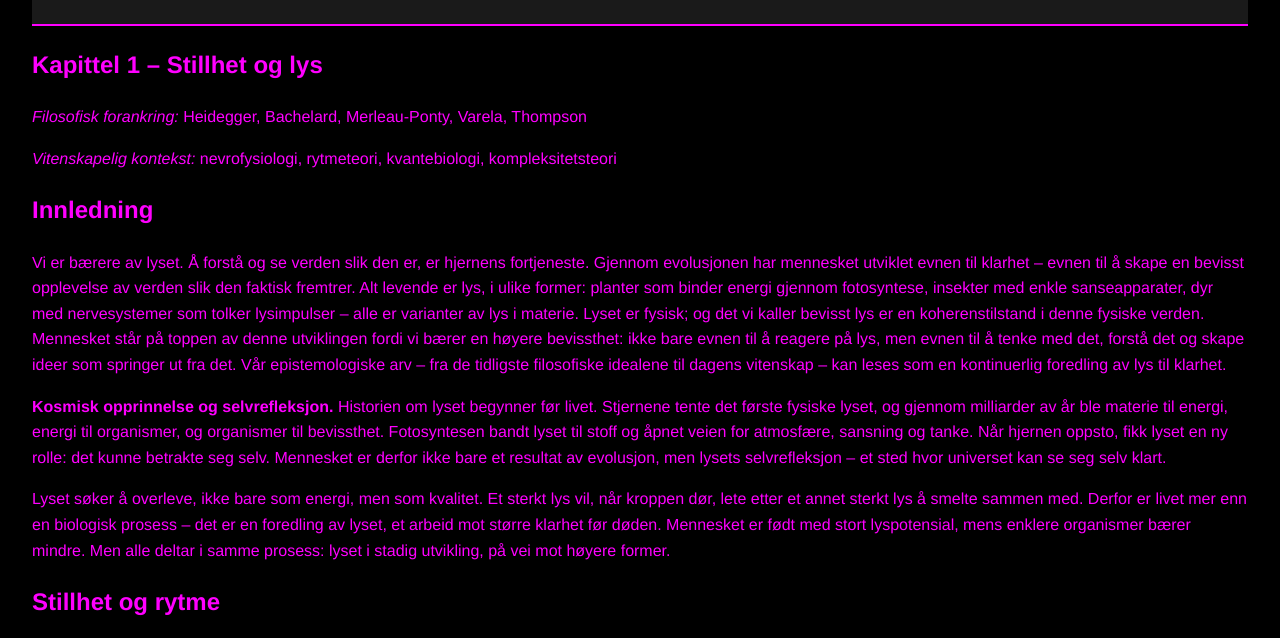
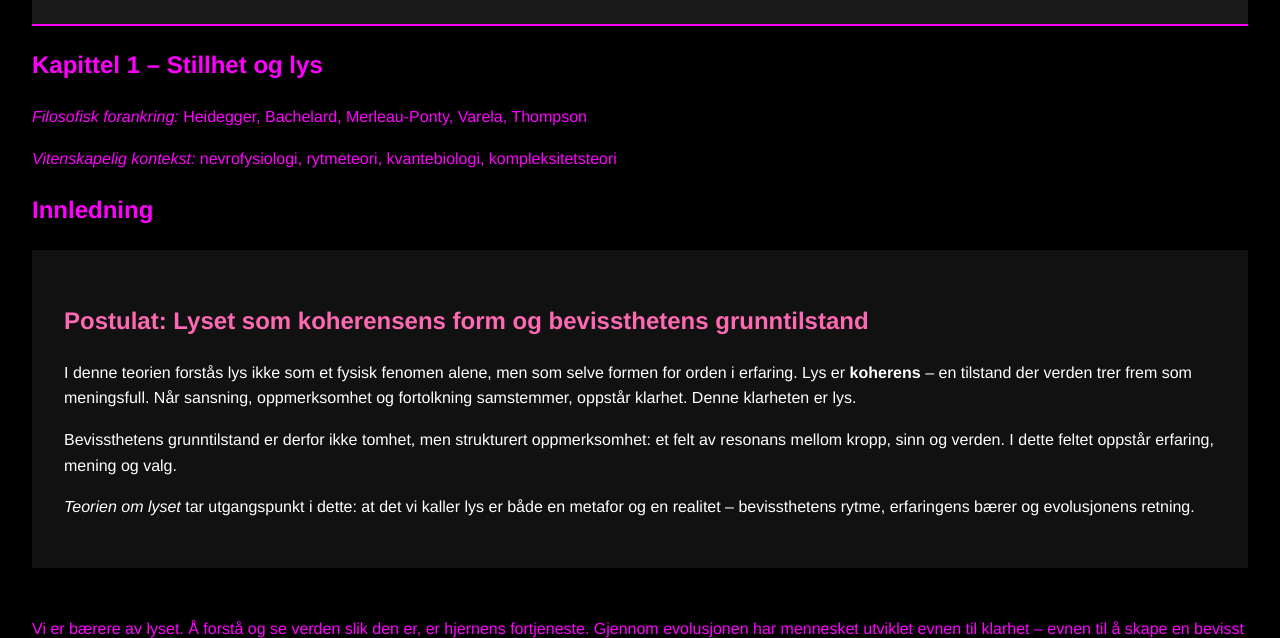
Before and after one commit to Paradispartiet/Teorien-om-lyset, a plain HTML site: page index.html in a window 1280 px wide. Shown: the part 134-772 px from the top of the page. Drawn offline with Linux system fonts and the light colour scheme.

Commit message:
Update index.html

```diff
--- a/index.html
+++ b/index.html
@@ -19,6 +19,24 @@
   <p class="meta"><em>Vitenskapelig kontekst:</em> nevrofysiologi, rytmeteori, kvantebiologi, kompleksitetsteori</p>
 
   <h2>Innledning</h2>
+
+    <section id="postulat-kap1" style="padding: 2rem; background-color: #111; color: #fff;">
+  <h2 style="color: hotpink;">Postulat: Lyset som koherensens form og bevissthetens grunntilstand</h2>
+  <p>
+    I denne teorien forstås lys ikke som et fysisk fenomen alene, men som selve formen for orden i erfaring.
+    Lys er <strong>koherens</strong> – en tilstand der verden trer frem som meningsfull. Når sansning, oppmerksomhet og
+    fortolkning samstemmer, oppstår klarhet. Denne klarheten er lys.
+  </p>
+  <p>
+    Bevissthetens grunntilstand er derfor ikke tomhet, men strukturert oppmerksomhet: et felt av resonans mellom kropp,
+    sinn og verden. I dette feltet oppstår erfaring, mening og valg.
+  </p>
+  <p>
+    <em>Teorien om lyset</em> tar utgangspunkt i dette: at det vi kaller lys er både en metafor og en realitet –
+    bevissthetens rytme, erfaringens bærer og evolusjonens retning.
+  </p>
+</section>
+
   <p>Vi er bærere av lyset. Å forstå og se verden slik den er, er hjernens fortjeneste. Gjennom evolusjonen har mennesket utviklet evnen til klarhet – evnen til å skape en bevisst opplevelse av verden slik den faktisk fremtrer. Alt levende er lys, i ulike former: planter som binder energi gjennom fotosyntese, insekter med enkle sanseapparater, dyr med nervesystemer som tolker lysimpulser – alle er varianter av lys i materie. Lyset er fysisk; og det vi kaller bevisst lys er en koherenstilstand i denne fysiske verden. Mennesket står på toppen av denne utviklingen fordi vi bærer en høyere bevissthet: ikke bare evnen til å reagere på lys, men evnen til å tenke med det, forstå det og skape ideer som springer ut fra det. Vår epistemologiske arv – fra de tidligste filosofiske idealene til dagens vitenskap – kan leses som en kontinuerlig foredling av lys til klarhet.</p>
 
   <p><strong>Kosmisk opprinnelse og selvrefleksjon.</strong> Historien om lyset begynner før livet. Stjernene tente det første fysiske lyset, og gjennom milliarder av år ble materie til energi, energi til organismer, og organismer til bevissthet. Fotosyntesen bandt lyset til stoff og åpnet veien for atmosfære, sansning og tanke. Når hjernen oppsto, fikk lyset en ny rolle: det kunne betrakte seg selv. Mennesket er derfor ikke bare et resultat av evolusjon, men lysets selvrefleksjon – et sted hvor universet kan se seg selv klart.</p>
```
